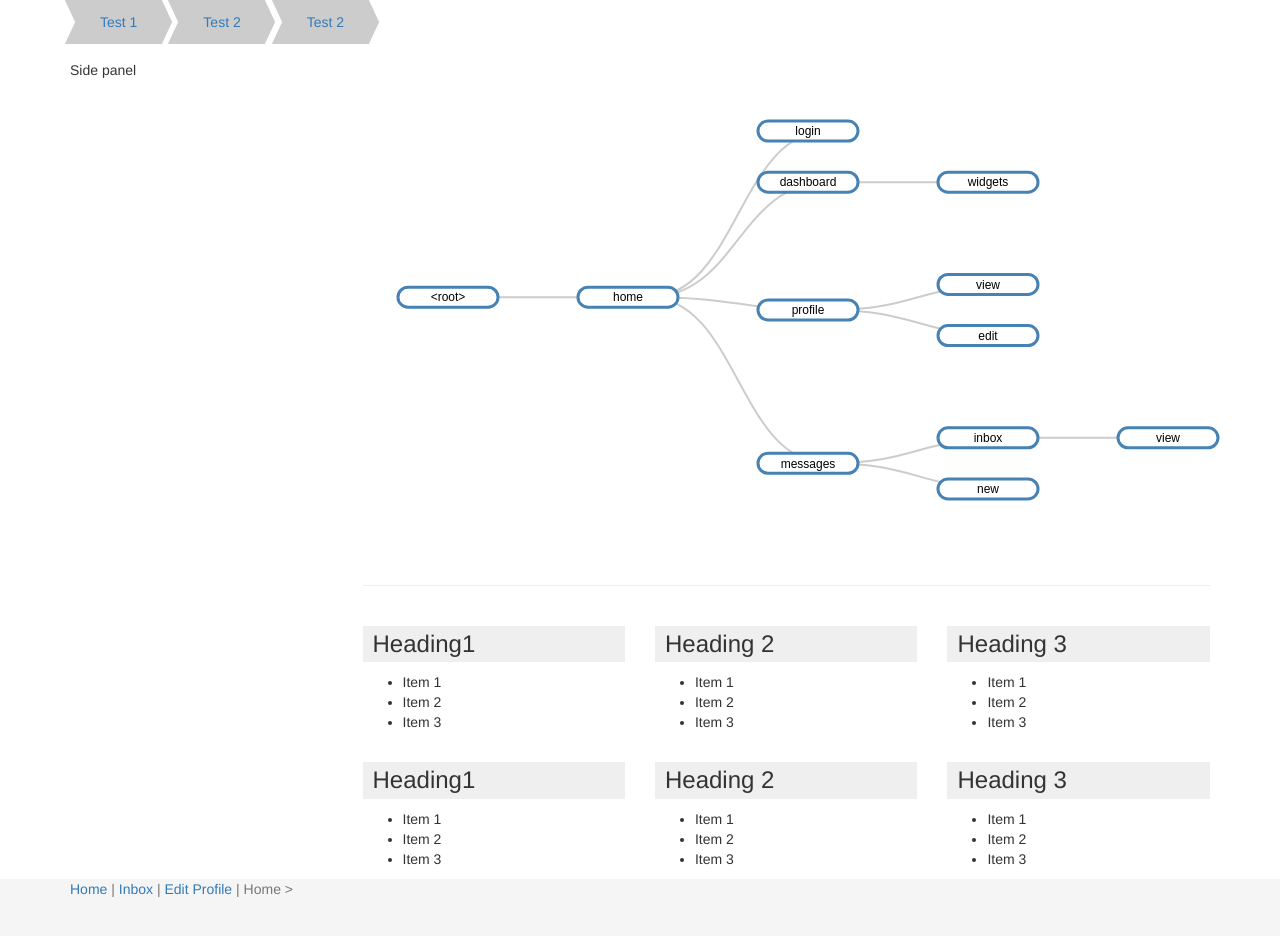
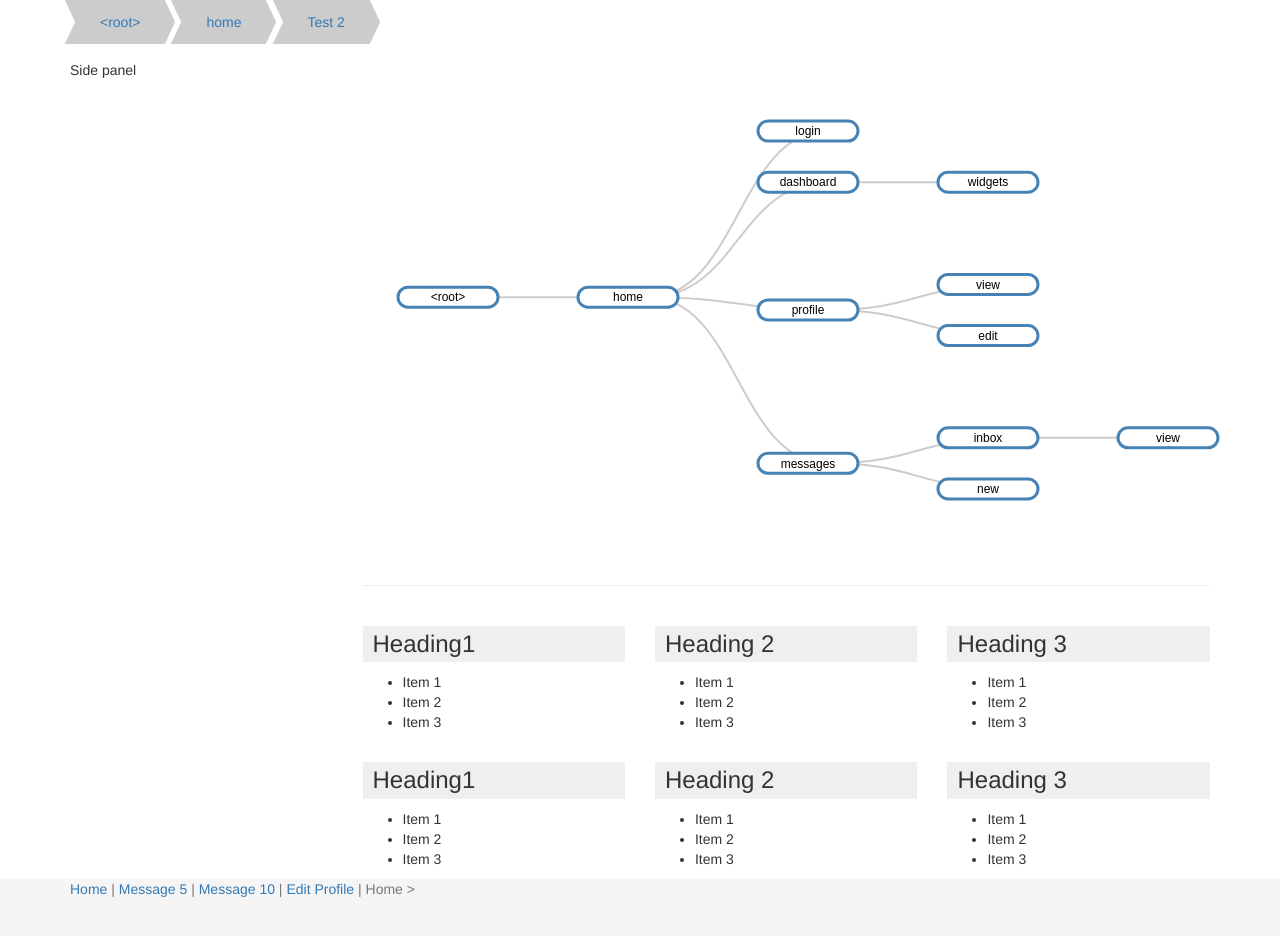
Before and after one commit to radify/stateographer, a website: page index.html in a window 1280 px wide. Shown: the top 936 px of the page. Drawn offline with nearby package versions, Linux system fonts and the light colour scheme; some packages are replaced by stand-ins of ours.

Commit message:
Basic history tracking implementation

```diff
--- a/index.html
+++ b/index.html
@@ -39,14 +39,12 @@
 
 	<div class="container">
 
-		<div class="header-bar-wrap">
+		<div class="header-bar-wrap" ng-controller="HistoryController">
 
-			<div class="header-item left">
-					<a href="#">Test 1</a>
-			</div>
-
-			<div class="header-item">
-					<a href="#">Test 2</a>
+			<div ng-repeat="state in history track by $index">
+				<div class="header-item left">
+						<a href="#">{{ state.name || '&lt;root&gt;' }}</a>
+				</div>
 			</div>
 
 			<div class="header-item dropdown">
@@ -63,8 +61,6 @@
 						<li><a href="#">One more separated link</a></li>
 					</ul>
 			</div>
-
-
 
 		</div>
 
@@ -193,7 +189,8 @@
 		<div class="container">
 			<p class="text-muted">
 				<a ui-sref="home">Home</a> |
-				<a ui-sref="home.messages.inbox">Inbox</a> |
+				<a ui-sref="home.messages.inbox.view({ message: 5 })">Message 5</a> |
+				<a ui-sref="home.messages.inbox.view({ message: 10 })">Message 10</a> |
 				<a ui-sref="home.profile.edit">Edit Profile</a> |
 				<ui-view />
 			</p>
--- a/js/stateographer.js
+++ b/js/stateographer.js
@@ -32,7 +32,7 @@ angular.module('stateographer', ['ui.router']).config(function($stateProvider, $
     url: '/inbox',
     template: 'Inbox &gt; <ui-view></ui-view>'
   }).state('home.messages.inbox.view', {
-    url: '/view',
+    url: '/view/:message',
     template: 'View'
   }).state('home.messages.new', {
     url: '/new',
@@ -234,12 +234,11 @@ function click(d) {
 }
 
 
+}).controller('HistoryController', function($scope, $rootScope, $state) {
+  $scope.history = [$state.current];
 
+  $rootScope.$on('$stateChangeSuccess', function(e, toState, toParams) {
+    $scope.history.push(toState);
+  });
 
-  $rootScope.$on('$stateChangeSuccess', function(toState) {
-    /**
-     * Capture state changes here, push to history
-     */
-    console.log({ to: toState });
-  });
 });
```
